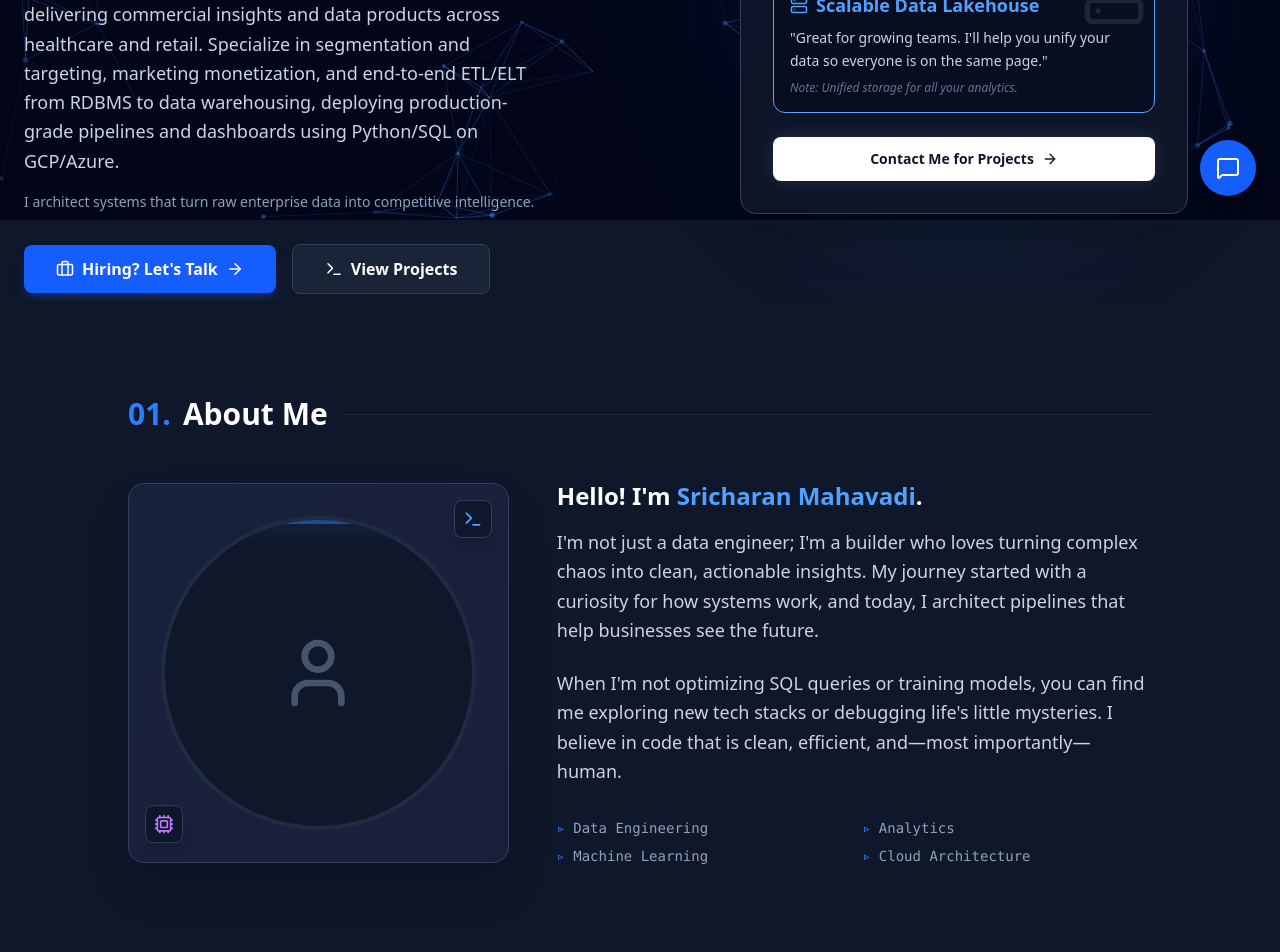
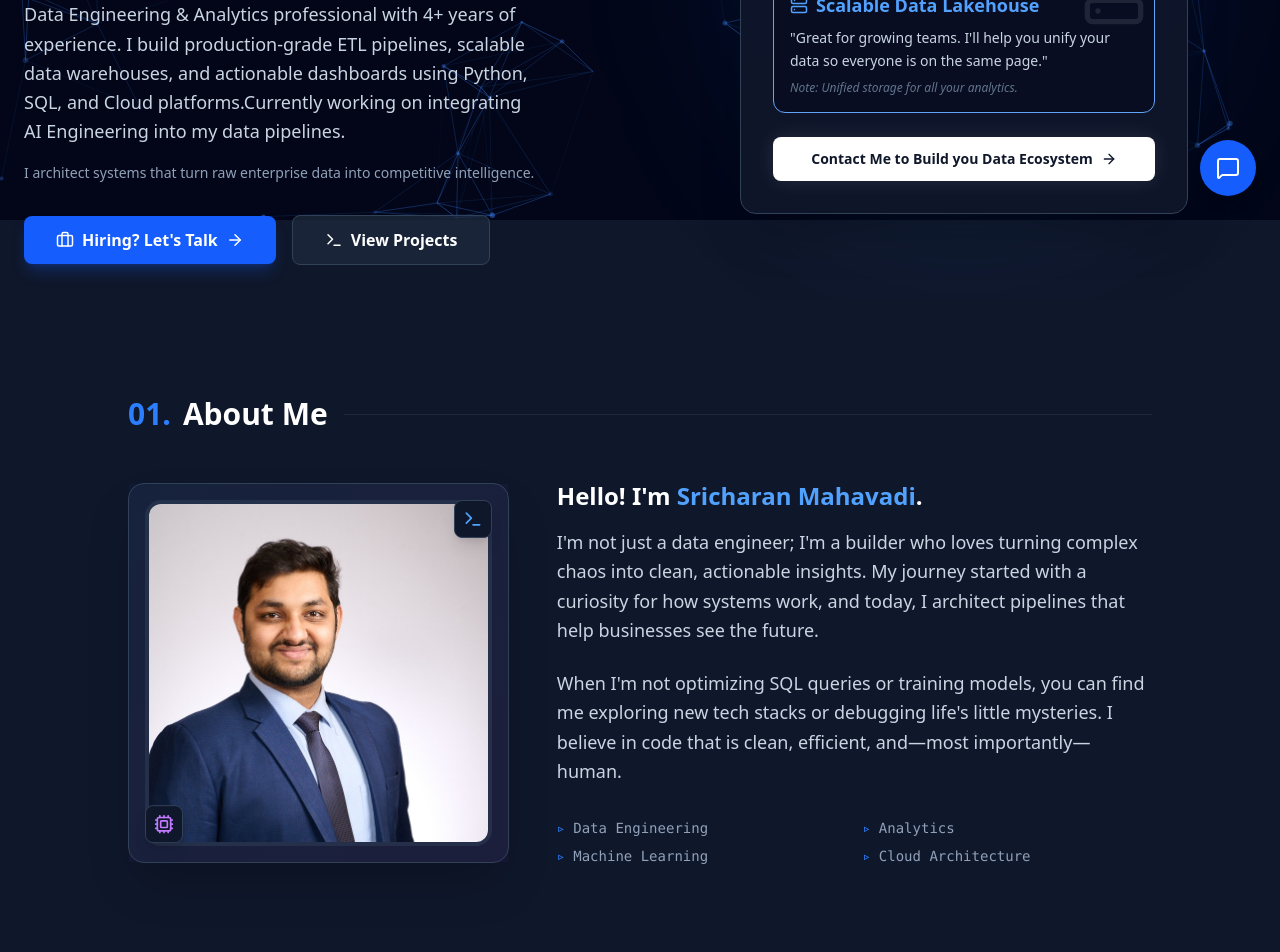
Before and after one commit to mscharan-analytics/mscharan-analytics.github.io, a React (Vite) app: page / in a window 1280 px wide. Shown: the part 580-1532 px from the top of the page. Built offline with nearby package versions, Linux system fonts and the light colour scheme.

Commit message:
feat: Enhance personal branding by adding a profile image, updating the hero section's contact button, and refining the resume summary.

```diff
--- a/src/components/sections/About.jsx
+++ b/src/components/sections/About.jsx
@@ -23,15 +23,16 @@ const About = () => {
                     <div className="grid grid-cols-1 md:grid-cols-5 gap-12 items-center">
                         <div className="md:col-span-2 order-1 md:order-1">
                             {/* Digital Avatar Frame */}
-                            <div className="aspect-square bg-slate-800/50 rounded-2xl overflow-hidden shadow-2xl border border-slate-700 relative group flex items-center justify-center p-8">
+                            <div className="aspect-square bg-slate-800/50 rounded-2xl p-4 shadow-2xl border border-slate-700 relative group">
                                 <div className="absolute inset-0 bg-gradient-to-br from-blue-900/10 to-purple-900/10 group-hover:from-blue-900/20 group-hover:to-purple-900/20 transition-all duration-500" />
 
-                                {/* Avatar Placeholder / Animation */}
-                                <div className="relative w-full h-full rounded-full border-4 border-slate-700/50 flex items-center justify-center bg-slate-900 overflow-hidden">
-                                    <User size={80} className="text-slate-600" />
-
-                                    {/* Scanning effect */}
-                                    <div className="absolute top-0 left-0 w-full h-1 bg-blue-500/50 shadow-[0_0_20px_rgba(59,130,246,0.5)] animate-[scan_4s_ease-in-out_infinite]"></div>
+                                {/* Avatar Image */}
+                                <div className="relative w-full h-full rounded-2xl overflow-hidden border-4 border-slate-700/50">
+                                    <img
+                                        src="/profile.jpg"
+                                        alt="Profile"
+                                        className="w-full h-full object-cover hover:scale-105 transition-transform duration-500"
+                                    />
                                 </div>
 
                                 {/* Floating Tech Badges */}
--- a/src/components/sections/Hero.jsx
+++ b/src/components/sections/Hero.jsx
@@ -333,7 +333,7 @@ const Hero = () => {
                                 onClick={handleDeploy}
                                 className="w-full py-3 bg-white text-slate-900 font-bold rounded-lg flex items-center justify-center gap-2 hover:bg-blue-50 transition-all hover:scale-[1.02] shadow-[0_0_20px_rgba(255,255,255,0.1)] group/btn text-sm"
                             >
-                                Contact Me for Projects
+                                Contact Me to Build you Data Ecosystem
                                 <ArrowRight size={16} className="group-hover/btn:translate-x-1 transition-transform" />
                             </button>
                         </div>
--- a/src/data/resumeData.js
+++ b/src/data/resumeData.js
@@ -3,7 +3,7 @@ import { Github, Linkedin, Mail, MapPin, Phone } from 'lucide-react';
 export const personalDetails = {
     name: "Sricharan Mahavadi",
     role: "Data Engineering & Analytics Professional",
-    summary: "Analytics and Data Engineering professional with 4+ years delivering commercial insights and data products across healthcare and retail. Specialize in segmentation and targeting, marketing monetization, and end-to-end ETL/ELT from RDBMS to data warehousing, deploying production-grade pipelines and dashboards using Python/SQL on GCP/Azure.",
+    summary: "Data Engineering & Analytics professional with 4+ years of experience. I build production-grade ETL pipelines, scalable data warehouses, and actionable dashboards using Python, SQL, and Cloud platforms.Currently working on integrating AI Engineering into my data pipelines.",
     location: "San Francisco, CA (Open to Relocation)",
     phone: "+(617)-259-6784",
     email: "smahavadi.official@gmail.com",
```
